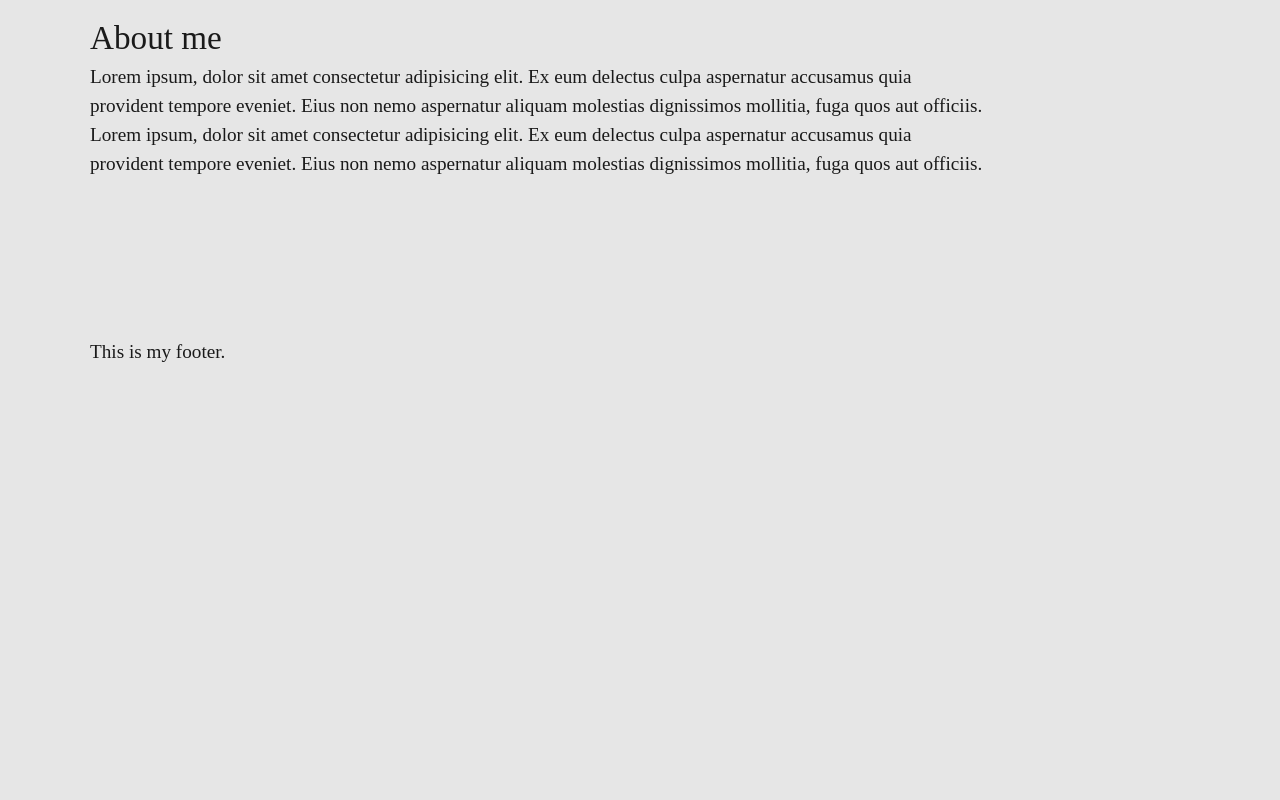
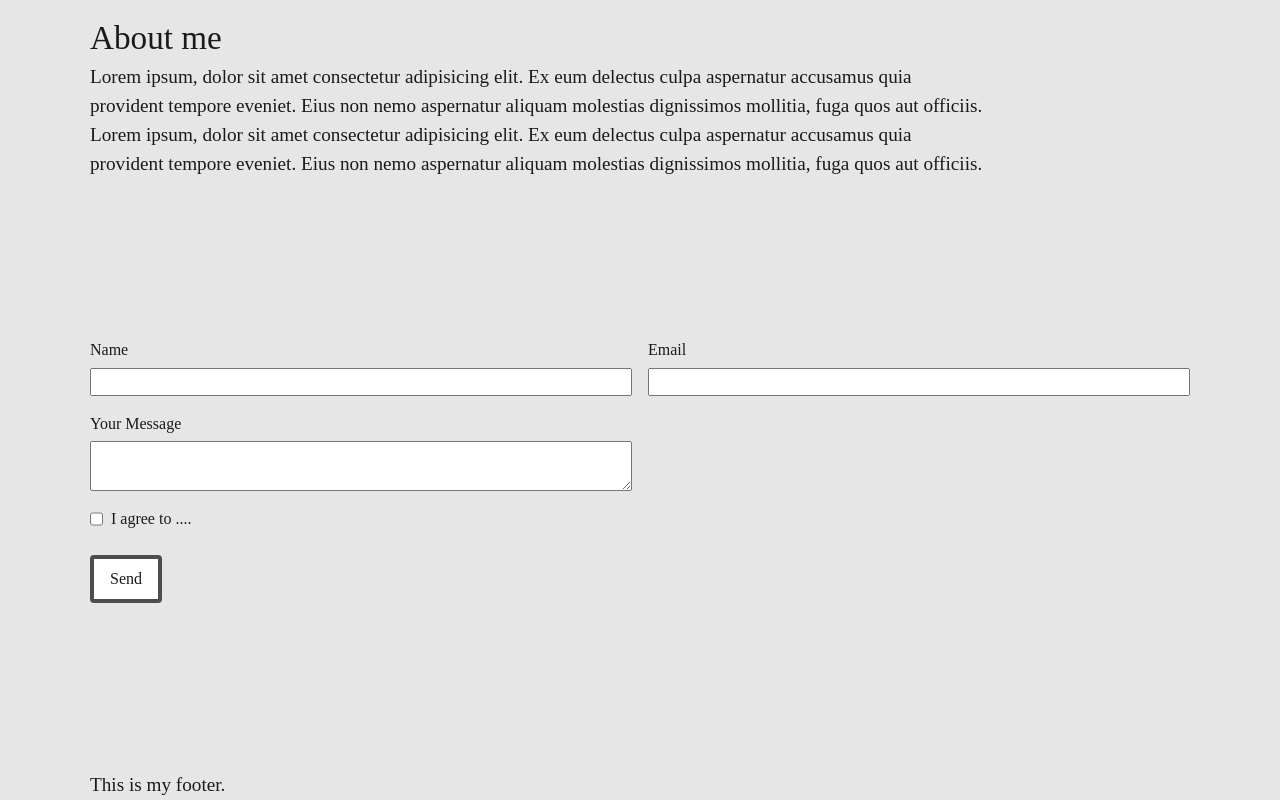
Before and after one commit to maharjansuren37/frontend-mentor-challenges, a website: page index.html in a window 1280 px wide. Shown: the part 1259-2059 px from the top of the page. Before the commit the page ends 1626 px from the top, so only its background shows below. Drawn offline with Linux system fonts and the light colour scheme; files whose address does not match are found by name.

Commit message:
add: form

```diff
--- a/index.html
+++ b/index.html
@@ -122,6 +122,28 @@
                         aliquam molestias dignissimos mollitia, fuga quos aut officiis.</p>
             </div>
         </section>
+        <!-- CONTACT FORM -->
+         <section class="section wrapper">
+            <form class="contact-form">
+                <div class="form-group">
+                    <label for="name">Name</label>
+                    <input type="text" name="Name" id="name">
+                </div>
+                <div class="form-group">
+                    <label for="email">Email</label>
+                    <input type="email" name="Email" id="email">
+                </div>
+                <div class="form-group">
+                    <label for="message">Your Message</label>
+                    <textarea name="message" id="message"></textarea>
+                </div>
+                <div class="form-group">
+                    <input type="checkbox" name="privacy" id="privacy">
+                    <label for="privacy" class="fine-print">I agree to ....</label>
+                </div>
+                <button>Send</button>
+            </form>
+         </section>
      </main>
      <!-- FOOTER -->
      <footer class="footer">
--- /dev/null
+++ b/styles/components/_form.css
@@ -0,0 +1,46 @@
+/*
+    1. text-box-trim and edge might not be supported well
+    2. nesting might not be supported
+    3. cap means the size of capital letter
+    4. ex means the size of small letter
+    5. ch means the size of character
+*/
+ */
+label {
+    text-transform: uppercase;
+    text-box-trim: trim-both;
+    text-box-edge: cap alphabetic;
+}
+
+form {
+    display: grid;
+    gap: 1rem;
+
+    @media (width > 720px) {
+        grid-template-columns: 1fr 1fr;
+    }
+}
+
+.form-group {
+    display: grid;
+    gap: 0.5cap;
+}
+
+/* input {
+    width: 100%;
+} */
+
+input:not([type="checkbox"], [type="radio"]) {
+    width: 100%;
+}
+
+.form-group:has(.fine-print) {
+    grid-column: 1 / -1;
+
+    display: flex;
+    gap: 1ch;
+}
+
+.contact-form button {
+    justify-self: start;
+}
--- a/styles/components/index.css
+++ b/styles/components/index.css
@@ -1,3 +1,4 @@
 @import url('/styles/components/_button.css');
 @import url('/styles/components/_card.css');
 @import url('/styles/components/_modal.css');
+@import url('/styles//components/_form.css');
```
